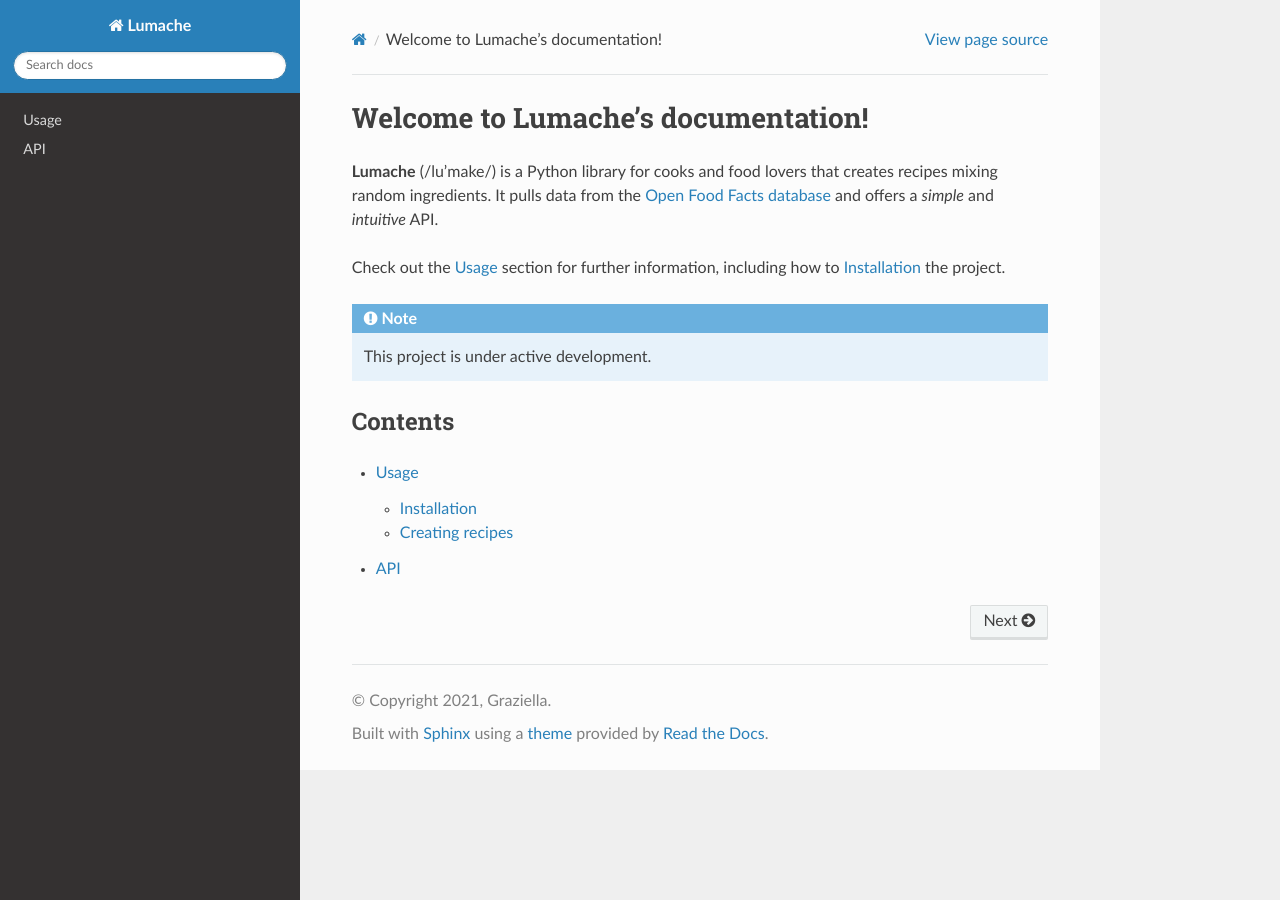
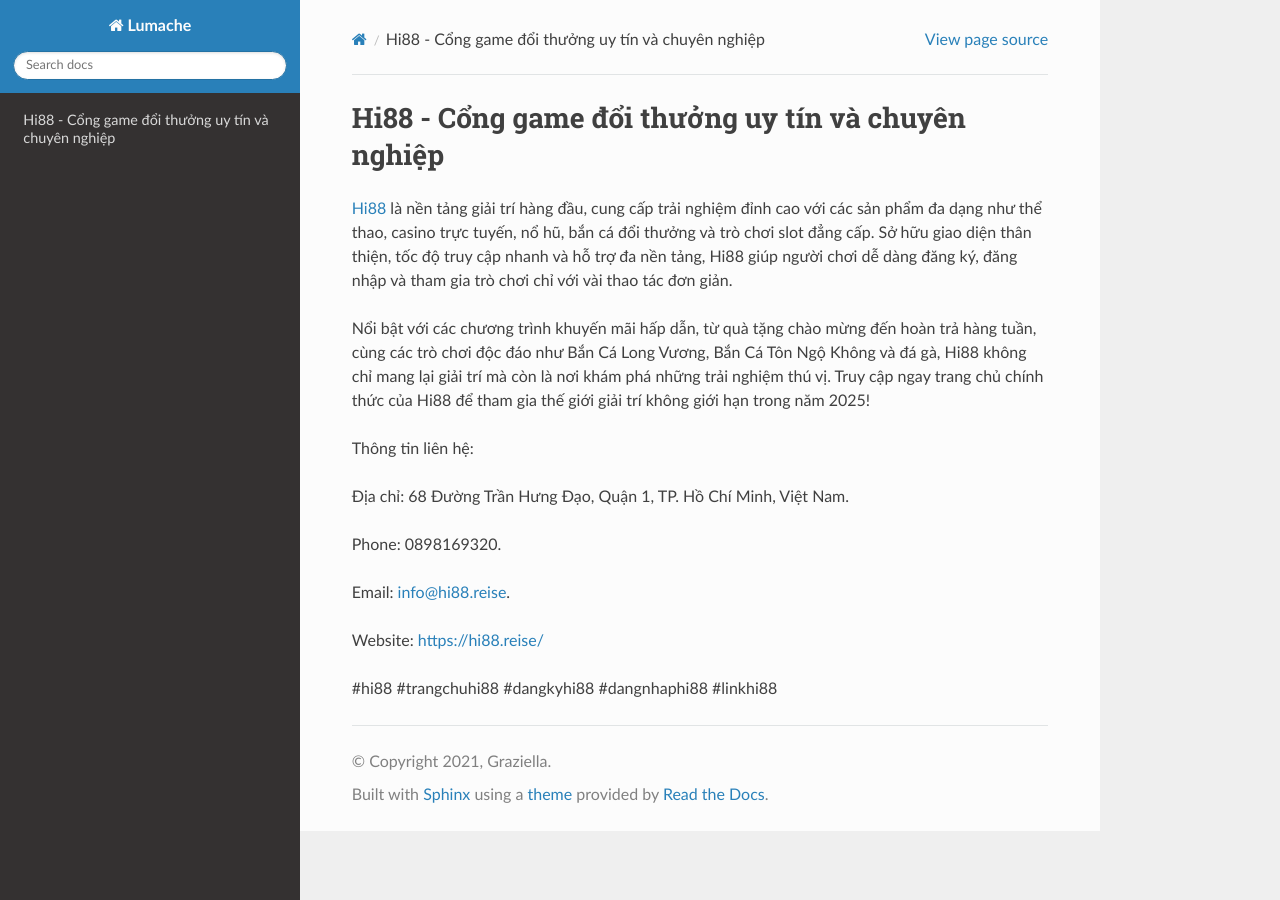
Before and after one commit to parkisngan19/hi88reise, a Sphinx documentation site: the page built from docs/source/index.rst, in a window 1280 px wide. Built offline with Sphinx 7.4.7 and the Read the Docs theme 3.1.0, drawn with Linux system fonts in a browser that asks for light colours.

Commit message:
Update index.rst

```diff
--- a/docs/source/index.rst
+++ b/docs/source/index.rst
@@ -1,22 +1,18 @@
-Welcome to Lumache's documentation!
+Hi88 - Cổng game đổi thưởng uy tín và chuyên nghiệp
 ===================================
 
-**Lumache** (/lu'make/) is a Python library for cooks and food lovers
-that creates recipes mixing random ingredients.
-It pulls data from the `Open Food Facts database <https://world.openfoodfacts.org/>`_
-and offers a *simple* and *intuitive* API.
+`Hi88 <https://hi88.reise/>`_ là nền tảng giải trí hàng đầu, cung cấp trải nghiệm đỉnh cao với các sản phẩm đa dạng như thể thao, casino trực tuyến, nổ hũ, bắn cá đổi thưởng và trò chơi slot đẳng cấp. Sở hữu giao diện thân thiện, tốc độ truy cập nhanh và hỗ trợ đa nền tảng, Hi88 giúp người chơi dễ dàng đăng ký, đăng nhập và tham gia trò chơi chỉ với vài thao tác đơn giản.
 
-Check out the :doc:`usage` section for further information, including
-how to :ref:`installation` the project.
+Nổi bật với các chương trình khuyến mãi hấp dẫn, từ quà tặng chào mừng đến hoàn trả hàng tuần, cùng các trò chơi độc đáo như Bắn Cá Long Vương, Bắn Cá Tôn Ngộ Không và đá gà, Hi88 không chỉ mang lại giải trí mà còn là nơi khám phá những trải nghiệm thú vị. Truy cập ngay trang chủ chính thức của Hi88 để tham gia thế giới giải trí không giới hạn trong năm 2025!
 
-.. note::
+Thông tin liên hệ:
 
-   This project is under active development.
+Địa chỉ: 68 Đường Trần Hưng Đạo, Quận 1, TP. Hồ Chí Minh, Việt Nam.
 
-Contents
---------
+Phone: 0898169320.
 
-.. toctree::
+Email: info@hi88.reise.
 
-   usage
-   api
+Website: https://hi88.reise/
+
+#hi88 #trangchuhi88 #dangkyhi88 #dangnhaphi88 #linkhi88
```
